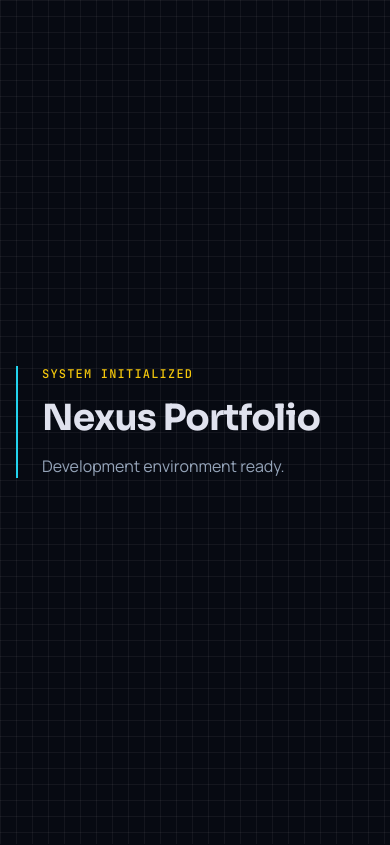
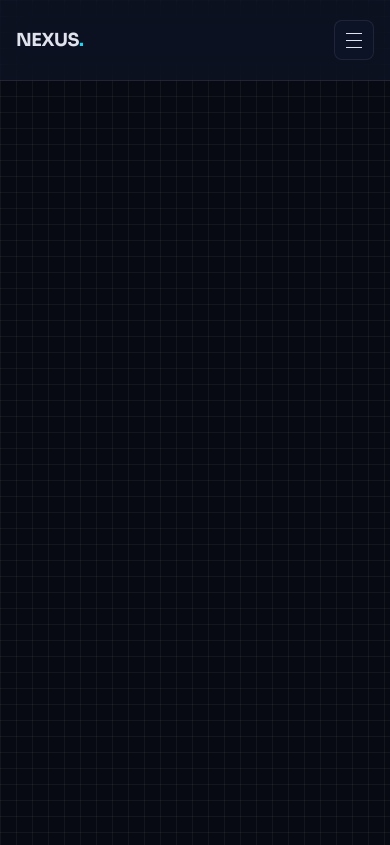
Before and after one commit to luispellis/nexus-portfolio, a Next.js app in the folder frontend/: page / in a window 390 px wide. Built offline with nearby package versions, Linux system fonts and the light colour scheme.

Commit message:
feat: add responsive portfolio navigation

```diff
--- a/frontend/src/app/page.tsx
+++ b/frontend/src/app/page.tsx
@@ -1,17 +1,15 @@
+import { Header } from "@/components/layout/Header";
+import { navigationItems } from "@/data/navigation";
+
 export default function HomePage() {
   return (
-    <main className="mx-auto flex min-h-screen max-w-content items-center px-4 sm:px-6 lg:px-16">
-      <div className="border-l-2 border-cyan pl-6">
-        <p className="font-mono text-xs font-medium uppercase tracking-[0.1em] text-gold">
-          System initialized
-        </p>
-        <h1 className="mt-4 font-display text-4xl font-bold tracking-tight text-foreground sm:text-5xl">
-          Nexus Portfolio
-        </h1>
-        <p className="mt-4 max-w-xl font-body text-base leading-6 text-muted">
-          Development environment ready.
-        </p>
-      </div>
-    </main>
+    <>
+      <Header />
+      <main className="min-h-[calc(100vh-5rem)]" id="home">
+        {navigationItems.slice(1).map((item) => (
+          <span className="block scroll-mt-20" id={item.href.slice(1)} key={item.href} />
+        ))}
+      </main>
+    </>
   );
 }
--- /dev/null
+++ b/frontend/src/components/layout/Header.tsx
@@ -0,0 +1,36 @@
+import { navigationItems } from "@/data/navigation";
+
+import { MobileNavigation } from "../navigation/MobileNavigation";
+import { SiteContainer } from "./SiteContainer";
+
+export function Header() {
+  return (
+    <header className="sticky top-0 z-50 border-b border-card bg-[color:var(--color-card-fill)] backdrop-blur-md">
+      <SiteContainer className="flex h-20 items-center justify-between gap-8">
+        <a
+          className="font-display text-lg font-bold tracking-tight text-foreground transition-colors hover:text-cyan focus-visible:outline focus-visible:outline-2 focus-visible:outline-offset-4 focus-visible:outline-cyan"
+          href="#home"
+        >
+          NEXUS<span className="text-cyan">.</span>
+        </a>
+
+        <nav aria-label="Primary navigation" className="hidden md:block">
+          <ul className="flex items-center gap-6">
+            {navigationItems.map((item) => (
+              <li key={item.href}>
+                <a
+                  className="font-mono text-xs font-medium uppercase tracking-[0.1em] text-muted transition-colors hover:text-cyan focus-visible:outline focus-visible:outline-2 focus-visible:outline-offset-4 focus-visible:outline-cyan"
+                  href={item.href}
+                >
+                  {item.label}
+                </a>
+              </li>
+            ))}
+          </ul>
+        </nav>
+
+        <MobileNavigation />
+      </SiteContainer>
+    </header>
+  );
+}
--- /dev/null
+++ b/frontend/src/components/layout/SiteContainer.tsx
@@ -0,0 +1,10 @@
+import type { ReactNode } from "react";
+
+type SiteContainerProps = {
+  children: ReactNode;
+  className?: string;
+};
+
+export function SiteContainer({ children, className = "" }: SiteContainerProps) {
+  return <div className={`mx-auto w-full max-w-content px-4 sm:px-6 lg:px-16 ${className}`}>{children}</div>;
+}
--- /dev/null
+++ b/frontend/src/components/navigation/MobileNavigation.tsx
@@ -0,0 +1,51 @@
+"use client";
+
+import { useState } from "react";
+
+import { navigationItems } from "@/data/navigation";
+
+export function MobileNavigation() {
+  const [isOpen, setIsOpen] = useState(false);
+
+  return (
+    <div className="md:hidden">
+      <button
+        aria-controls="mobile-navigation"
+        aria-expanded={isOpen}
+        aria-label={isOpen ? "Close navigation menu" : "Open navigation menu"}
+        className="flex h-10 w-10 items-center justify-center rounded-control border border-card bg-card text-foreground transition-colors hover:border-cyan focus-visible:outline focus-visible:outline-2 focus-visible:outline-offset-2 focus-visible:outline-cyan"
+        onClick={() => setIsOpen((currentValue) => !currentValue)}
+        type="button"
+      >
+        <span className="sr-only">Menu</span>
+        <span aria-hidden="true" className="flex w-4 flex-col gap-1.5">
+          <span className="h-px w-full bg-current" />
+          <span className="h-px w-full bg-current" />
+          <span className="h-px w-full bg-current" />
+        </span>
+      </button>
+
+      {isOpen ? (
+        <nav
+          aria-label="Mobile primary navigation"
+          className="absolute inset-x-4 top-20 rounded-card border border-card bg-elevated p-2 backdrop-blur-md sm:inset-x-6"
+          id="mobile-navigation"
+        >
+          <ul className="space-y-1">
+            {navigationItems.map((item) => (
+              <li key={item.href}>
+                <a
+                  className="flex rounded-control px-4 py-3 font-body text-sm text-foreground transition-colors hover:bg-card hover:text-cyan focus-visible:outline focus-visible:outline-2 focus-visible:outline-offset-2 focus-visible:outline-cyan"
+                  href={item.href}
+                  onClick={() => setIsOpen(false)}
+                >
+                  {item.label}
+                </a>
+              </li>
+            ))}
+          </ul>
+        </nav>
+      ) : null}
+    </div>
+  );
+}
--- /dev/null
+++ b/frontend/src/data/navigation.ts
@@ -0,0 +1,10 @@
+import type { NavigationItem } from "@/types/navigation";
+
+export const navigationItems: readonly NavigationItem[] = [
+  { href: "#home", label: "Home", narrativeLabel: "Start" },
+  { href: "#about", label: "About", narrativeLabel: "Player Profile" },
+  { href: "#skills", label: "Skills", narrativeLabel: "Tech Arsenal" },
+  { href: "#projects", label: "Projects", narrativeLabel: "Missions" },
+  { href: "#experience", label: "Experience", narrativeLabel: "Journey Log" },
+  { href: "#contact", label: "Contact", narrativeLabel: "Portal" },
+];
--- /dev/null
+++ b/frontend/src/types/navigation.ts
@@ -0,0 +1,5 @@
+export type NavigationItem = {
+  href: `#${string}`;
+  label: string;
+  narrativeLabel: string;
+};
```
Also changed, not shown: 1 other file (tests, documents, lock files or other folders).
